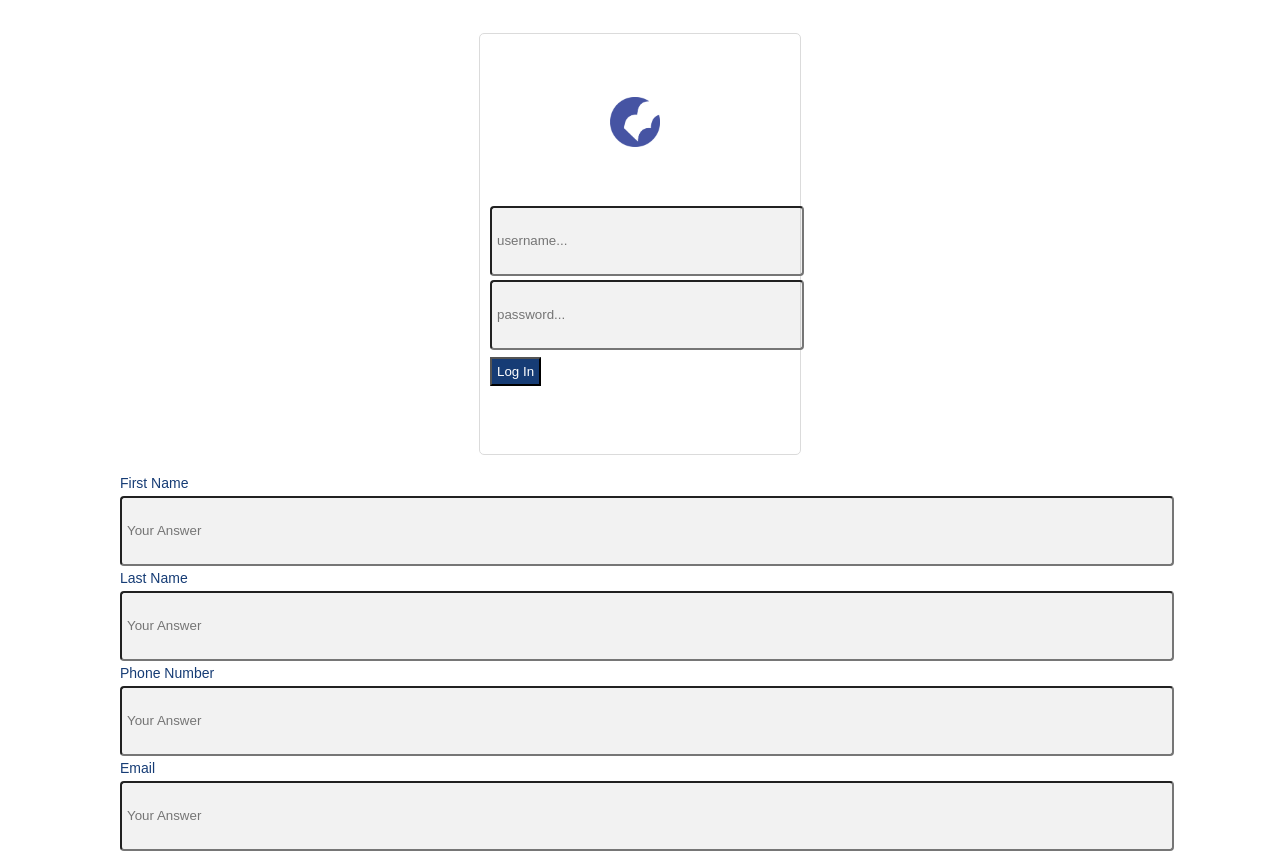
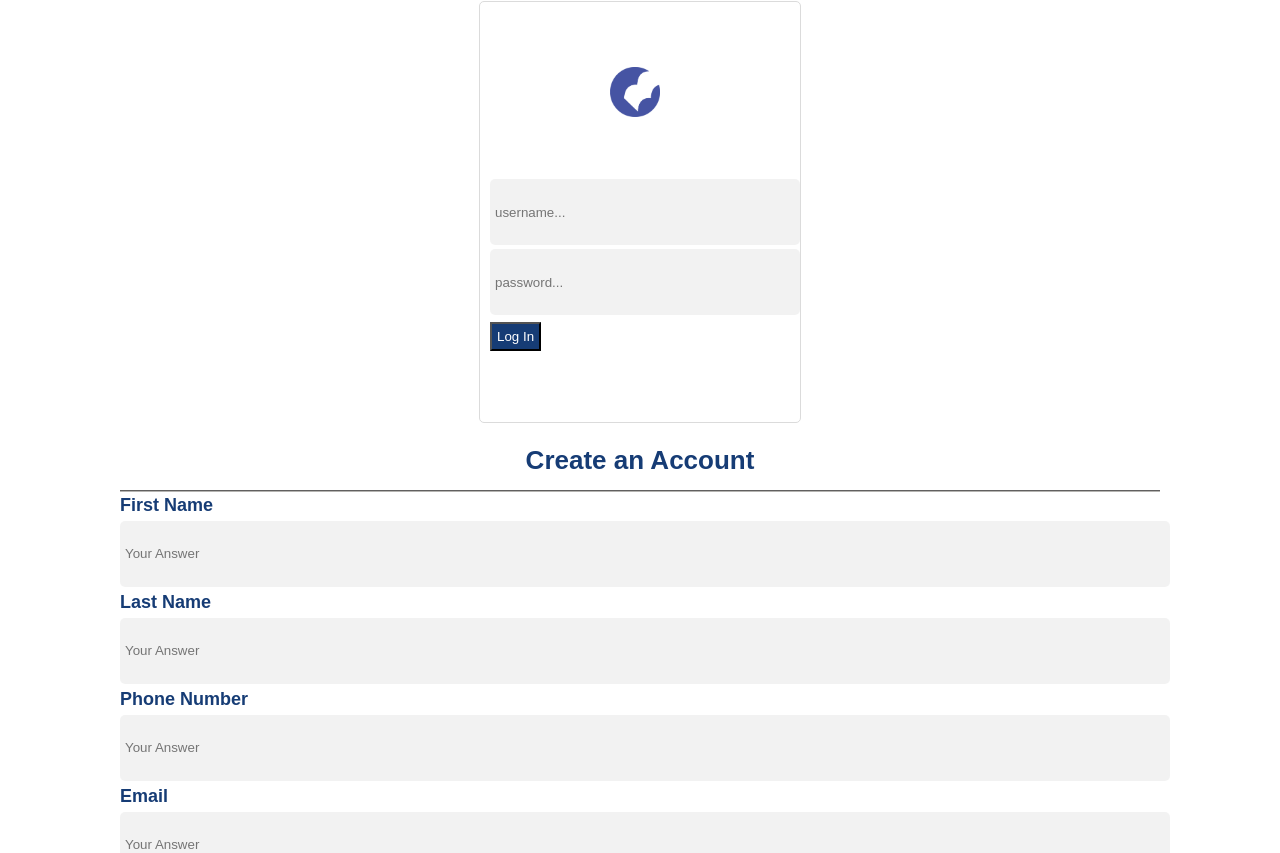
Before and after one commit to Firius0408/MasterTutoring, a React (Create React App) app in the folder frontend/: page / in a window 1280 px wide. Shown: the part 1672-2525 px from the top of the page. Built offline with nearby package versions, Linux system fonts and the light colour scheme.

Commit message:
updated css and functionality of register form

```diff
--- a/frontend/src/login.js
+++ b/frontend/src/login.js
@@ -15,6 +15,7 @@ class Login extends React.Component {
         const { name, value } = e.target;
         this.setState({ [name]: value });
     }
+
     handleSubmit = (e) => {
 
     }
--- a/frontend/src/registerForm.css
+++ b/frontend/src/registerForm.css
@@ -1,41 +1,60 @@
-/* body {
+body {
     font-family: 'Gotham SSm A', 'Gotham SSm B', sans-serif;
     margin-left: 120px;
     margin-right: 120px;
 }
 
-.register {
+.div-instructions {
+    text-align: center;
     color: #163c75;
     font-weight: bold;
-    font-size: 22px;
+    font-size: 26px;
     line-height: 1.5;
-
-    display: "flex";
-    justify-Content: "center";
-    align-Items:"center";
+    border-bottom: 2px groove #b5b4b1;
+    padding-bottom: 10px;
 }
-
-.instructions {
-    color: #163c75;
-    font-weight: normal;
-    font-size: 18px;
-    line-height: 1.5;
-    display: inline;
-} */
 
 label {
     color: #163c75;
-    font-weight: normal;
-    font-size: 14px;
+    font-weight: bold;
+    font-size: 18px;
+    display: inline;
     line-height: 1.5;
-    display: inline;
   }
 
 input {
     width: 100%;
-  height: 56px;
-  border-radius: 4px;
-  position: relative;
-  background-color: rgba(0, 0, 0, 0.05);
-  transition: 0.3s all;
+    height: 56px;
+    position: relative;
+    border: none;
+    background-color: rgba(0, 0, 0, 0.05);
+    transition: 0.3s all;
+
 }
+
+/* input[placeholder] {
+    color: red;
+} */
+
+/* Styling for submit button */
+input[type=submit] {
+    background-color: #163c75;
+    color: white;
+    border-radius: 4px;
+    font-size: 16px;
+    font-weight: bold;
+    font-family: 'Gotham SSm A', 'Gotham SSm B', sans-serif;
+    padding: 16px 24px;
+    transition-duration: 0.3s;
+}
+
+input[type=submit]:hover{
+    background-color: white;
+    color: #163c75;
+    border: 2px solid #163c75;
+    border-radius: 4px;
+    font-size: 16px;
+    font-weight: bold;
+    font-family: 'Gotham SSm A', 'Gotham SSm B', sans-serif;
+    padding: 16px 24px;
+}
--- a/frontend/src/registerForm.js
+++ b/frontend/src/registerForm.js
@@ -72,42 +72,67 @@ class RegistrationForm extends React.Component {
     render() {
         return (
             <form onSubmit={this.handleSubmit}>
+                <div className = 'div-instructions'>
+                    Create an Account
+                </div>
+
                 <label>
-                        First Name
-                        <input type="text" placeholder='Your Answer' value={this.state.firstName} onChange={this.handleFirstNameChange} />
+                    First Name
+                    <input type="text"
+                    placeholder='Your Answer'
+                    value={this.state.firstName}
+                    onChange={this.handleFirstNameChange} />
                 </label>
 
                 <label>
                     Last Name
-                    <input type="text" placeholder='Your Answer' value={this.state.lastName} onChange={this.handleLastNameChange} />
+                    <input type="text"
+                    placeholder='Your Answer'
+                    value={this.state.lastName}
+                    onChange={this.handleLastNameChange} />
                 </label>
 
                 <label>
                     Phone Number
-                    <input type="text" placeholder='Your Answer' value={this.state.phoneNumber} onChange={this.handlePhoneNumberChange} />
+                    <input type="text"
+                    placeholder='Your Answer'
+                    value={this.state.phoneNumber}
+                    onChange={this.handlePhoneNumberChange} />
                 </label>
 
                 <label>
                     Email
-                    <input type="email" placeholder='Your Answer' value={this.state.email} onChange={this.handleEmailChange} />
+                    <input type="email"
+                    placeholder='Your Answer'
+                    value={this.state.email}
+                    onChange={this.handleEmailChange} />
                 </label>
 
                 <label>
                     Confirm Email
-                    <input type="email" placeholder='Your Answer' value={this.state.confirmEmail} onChange={this.handleConfirmEmailChange} />
+                    <input type="email"
+                    placeholder='Your Answer'
+                    value={this.state.confirmEmail}
+                    onChange={this.handleConfirmEmailChange} />
                 </label>
 
                 <label>
                     Username
-                    <input type="username" placeholder='Your Answer' value={this.state.userName} onChange={this.handleUserNameChange} />
+                    <input type="username"
+                    placeholder='Your Answer'
+                    value={this.state.userName}
+                    onChange={this.handleUserNameChange} />
                 </label>
 
                 <label>
                     Password
-                    <input type="password" placeholder='Your Answer' value={this.state.password} onChange={this.handlePasswordChange} />
+                    <input type="password"
+                    placeholder='Your Answer'
+                    value={this.state.password}
+                    onChange={this.handlePasswordChange} />
                 </label>
 
-                <input type="submit" value="Submit" />
+                <input type="submit" value="Register" />
             </form>
         )
     }
```
